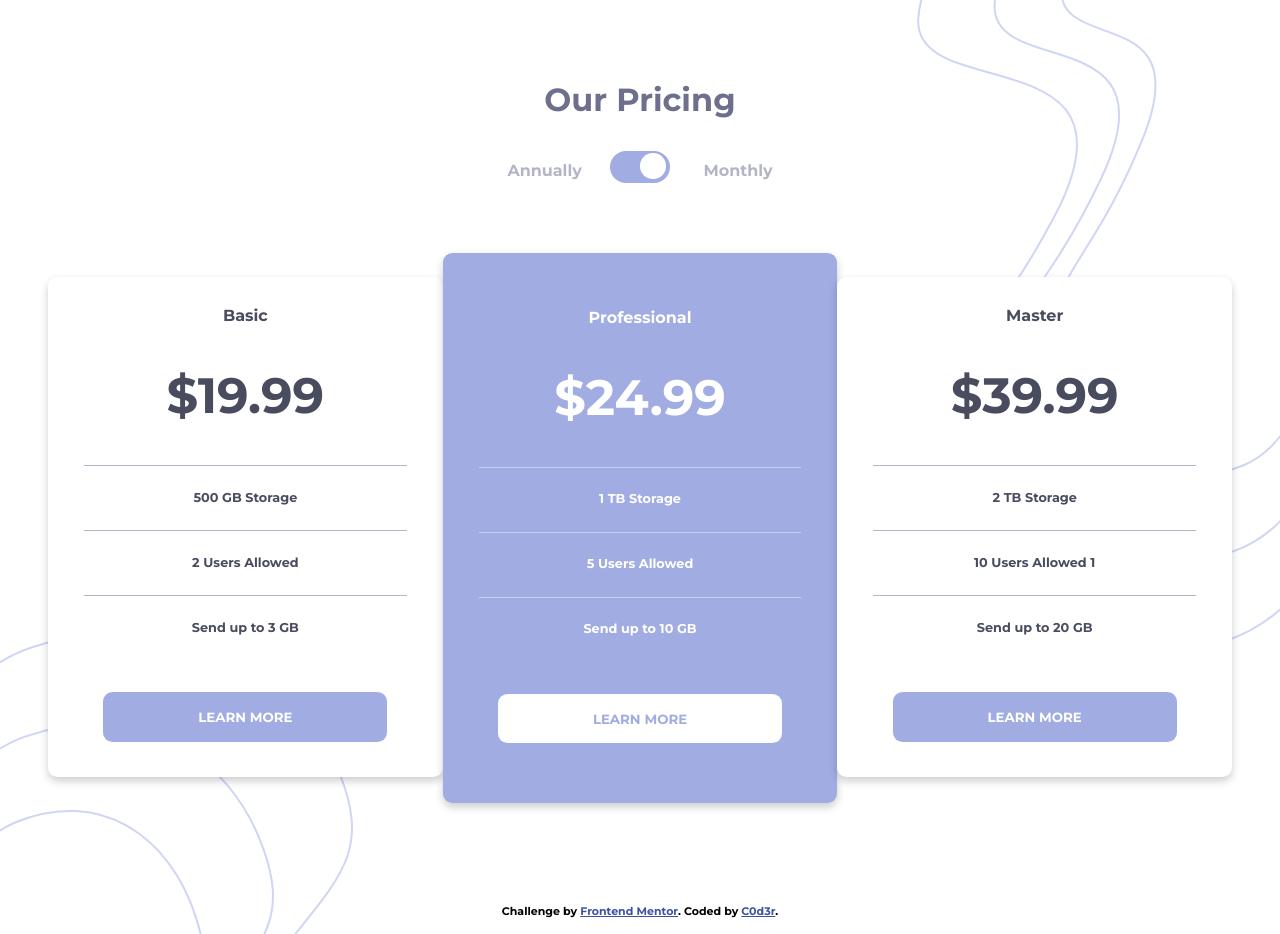
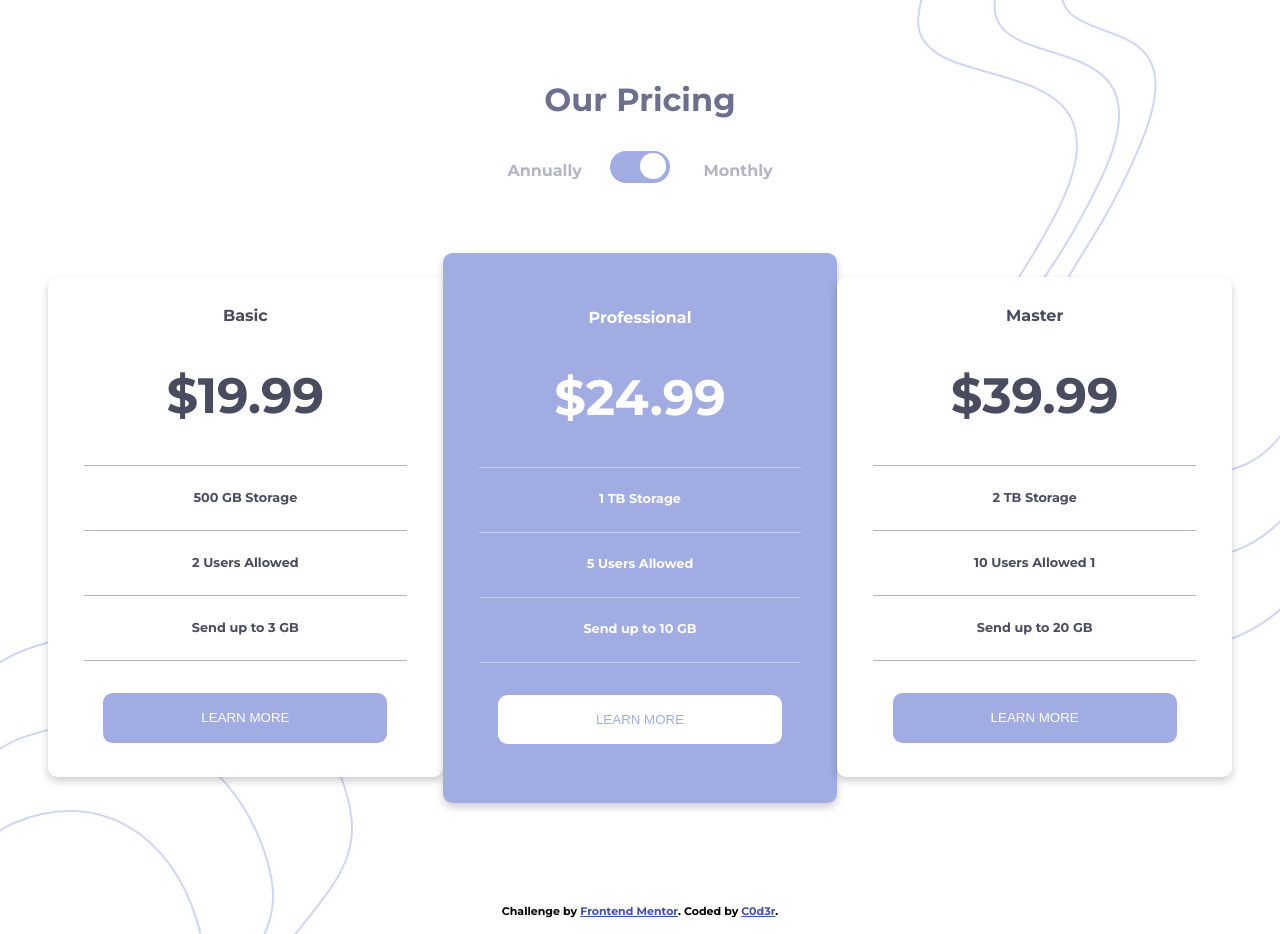
Before and after one commit to pyc0d3r/pricing-component-with-toggle, a React (Create React App) app: page / in a window 1280 px wide. Built offline with nearby package versions, Linux system fonts and the light colour scheme.

Commit message:
Add border inside the card

```diff
--- a/src/App.js
+++ b/src/App.js
@@ -17,23 +17,29 @@ function App() {
 
       <div className="cards-container">
         <Card name="Basic" price={isMonthly ? 19.99 : 199.99} isMonthly={isMonthly} index={1}>
+          <ul>
             <li>500 GB Storage</li>
             <li> 2 Users Allowed</li>
             <li> Send up to 3 GB</li>
+          </ul>
         </Card>
         <Card name="Professional" price={isMonthly ? 24.99 : 249.99} isMonthly={isMonthly} index={2}>
+          <ul>
             <li>1 TB Storage</li>
             <li>5 Users Allowed</li>
             <li>Send up to 10 GB</li>
+          </ul>
         </Card>
         <Card name="Master" price={isMonthly ? 39.99 : 399.99} isMonthly={isMonthly} index={3}>
+          <ul>
             <li>2 TB Storage</li>
             <li>10 Users Allowed 1</li>
             <li>Send up to 20 GB</li>
+          </ul>
         </Card>
       </div>
       <div className="attribution">
-        Challenge by <a href="https://www.frontendmentor.io?ref=challenge" target="_blank">Frontend Mentor</a>.
+        Challenge by <a href="https://www.frontendmentor.io?ref=challenge" target="_blank" rel="noreferrer">Frontend Mentor</a>.
         Coded by <a href="#">C0d3r</a>.
       </div>
     </div>
--- a/src/components/Switch.js
+++ b/src/components/Switch.js
@@ -2,7 +2,7 @@ function Switch({ active, onChange }) {
   return (
     <div className="toggle">
       <label className="switch">
-        <div className="con">
+        <div className="section">
           <span>Annually</span>
           <input type="checkbox" checked={active} onChange={onChange} />
           <span className="slider round"></span>
--- a/src/index.css
+++ b/src/index.css
@@ -6,7 +6,7 @@
   padding: 0;
 }
 
-* {
+body {
   font-family: 'Montserrat', sans-serif;
 }
 
@@ -45,15 +45,12 @@ h1 {
   height: 0;
 }
 
-.con {
+.section {
   display: flex;
   justify-content: center;
   gap: 3.8rem;
   padding-top: 0.6rem;
-}
-
-.con {
-  color: hsl(234, 14%, 74%)
+  color: hsl(234, 14%, 74%);
 }
 
 .slider {
@@ -95,7 +92,6 @@ input:checked+.slider:before {
   transform: translateX(26px);
 }
 
-/* Rounded sliders */
 .slider.round {
   border-radius: 2.1rem;
 }
@@ -125,6 +121,11 @@ li {
   line-height: 1.8rem;
   border-color: hsl(234, 14%, 74%);
   margin-inline: 1rem;
+}
+
+li:last-child {
+  border-bottom: 1px solid;
+  border-color: hsl(234, 14%, 74%);
 }
 
 h2 {
```
Lines whose indentation alone changed are shown as unchanged.
